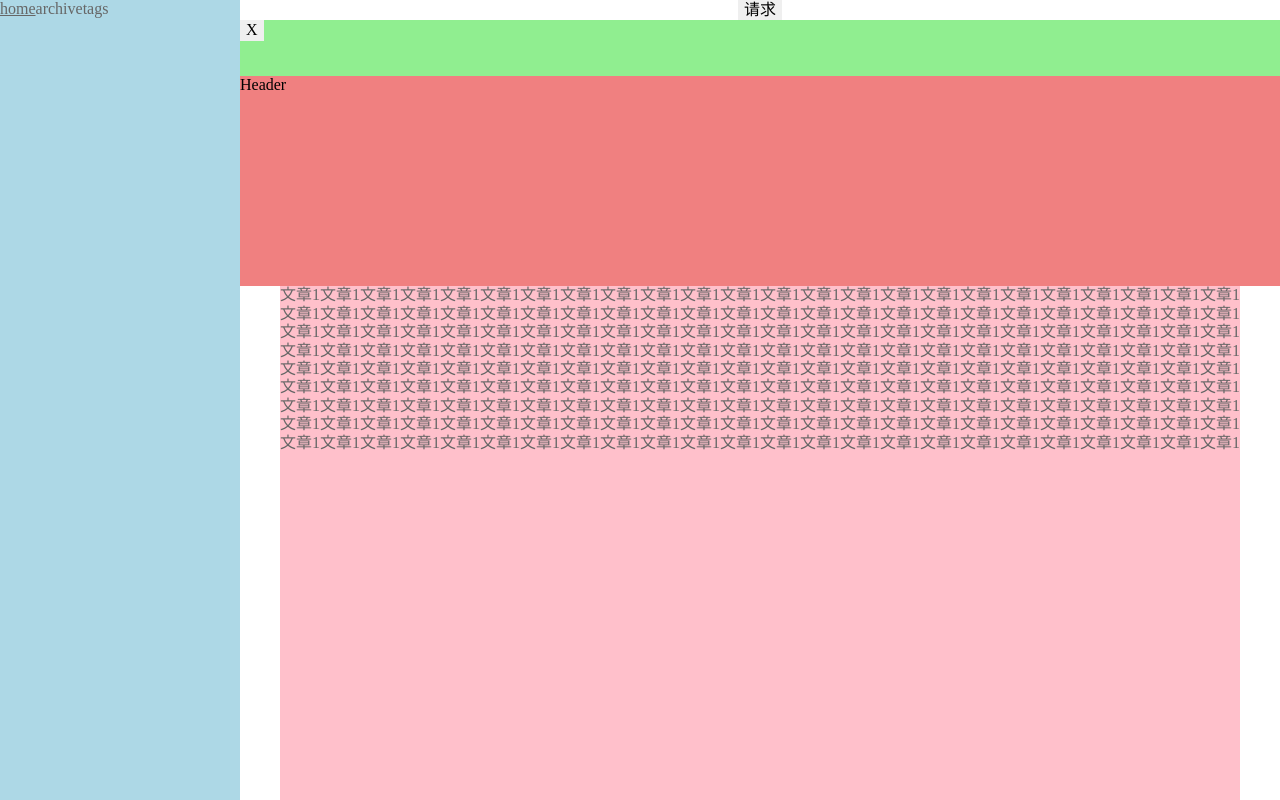
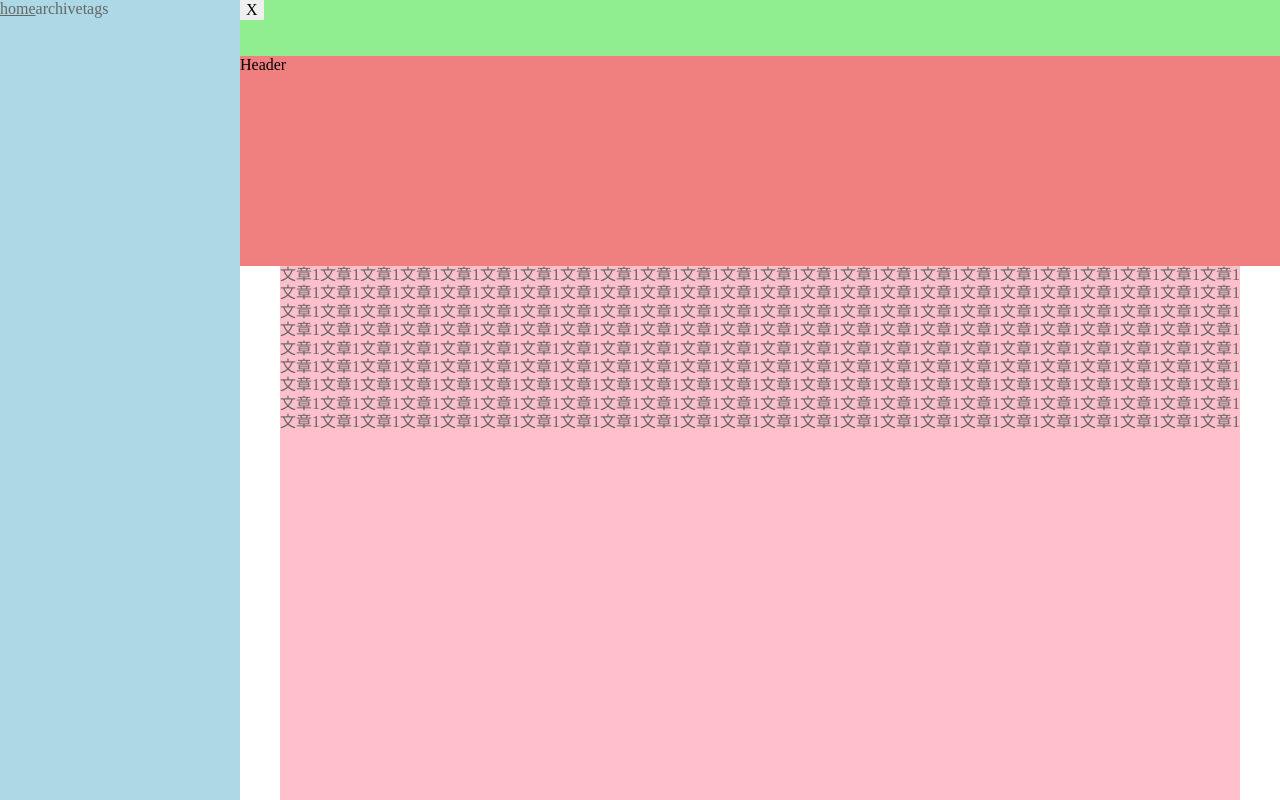
Before and after one commit to hj1254123/node.js_react_blog, a React (Create React App) app in the folder 2_blog-web-react/: page / in a window 1280 px wide. Shown: the top 800 px of the page. Built offline with nearby package versions, Linux system fonts and the light colour scheme.

Commit message:
卸载 redux；状态管理改用 SWR + Context Api方案

```diff
--- a/2_blog-web-react/package.json
+++ b/2_blog-web-react/package.json
@@ -12,13 +12,12 @@
     "normalize.css": "^8.0.1",
     "react": "^17.0.2",
     "react-dom": "^17.0.2",
-    "react-redux": "^7.2.6",
     "react-router-dom": "^6.2.1",
     "react-scripts": "5.0.0",
     "react-transition-group": "^4.4.2",
     "react-use": "^17.3.2",
-    "redux": "^4.1.2",
     "styled-components": "^5.3.3",
+    "swr": "^1.2.2",
     "web-vitals": "^2.1.4"
   },
   "scripts": {
--- a/2_blog-web-react/src/App.js
+++ b/2_blog-web-react/src/App.js
@@ -13,11 +13,10 @@ import {
 } from './components'
 import { Main, Mask } from './app.style'
 // import { useState } from 'react'
-import hjRequest from './services'
 
 export default function App() {
   const element = useRoutes(router)
-  // isShow 控制各元素的显示/隐藏、移动端的滚动锁定
+  // isShow 控制各元素的显示/隐藏，以及移动端的滚动锁定
   const { isShow, toggleIsShow } = useResponsiveLayout()
   const onClass = classNames({ 'on': isShow })
   useLockPageScrollForMobileOnly(isShow)
@@ -29,17 +28,6 @@ export default function App() {
       {/* <button onClick={() => {setOne(!one)}}>切换one: {one.toString()}</button> */}
       <Sidebar isShow={isShow} />
       <Main className={onClass}>
-        <button
-          onClick={() => {
-            hjRequest.get({
-              url: '/article/111'
-            }).then(data => {
-              console.log('成功', data)
-            }).catch(err => {
-              console.log('失败', err)
-            })
-          }}
-        >请求</button>
         <TopHeader toggleIsShow={toggleIsShow} />
         <Header />
         {/* 注册路由(页面主体) */}
```
Also changed, not shown: 1 other file (tests, documents, lock files or other folders).
